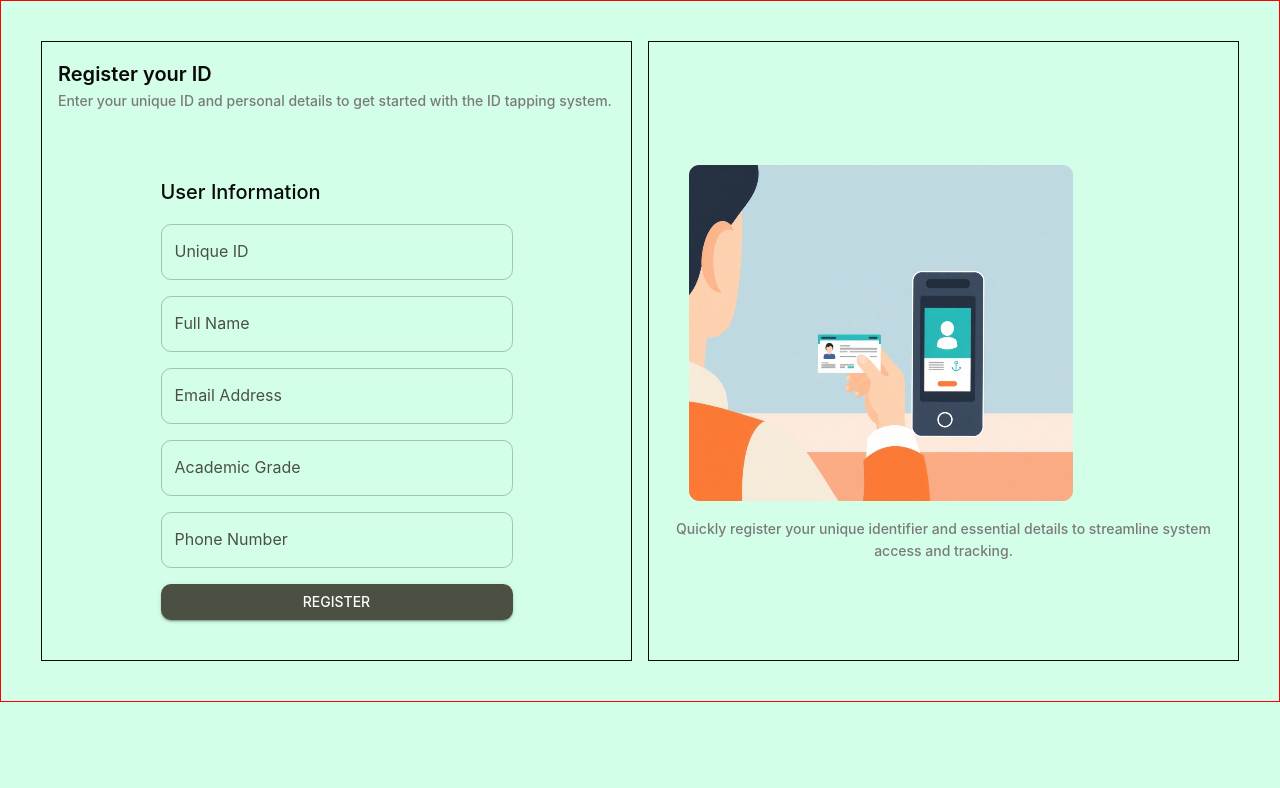
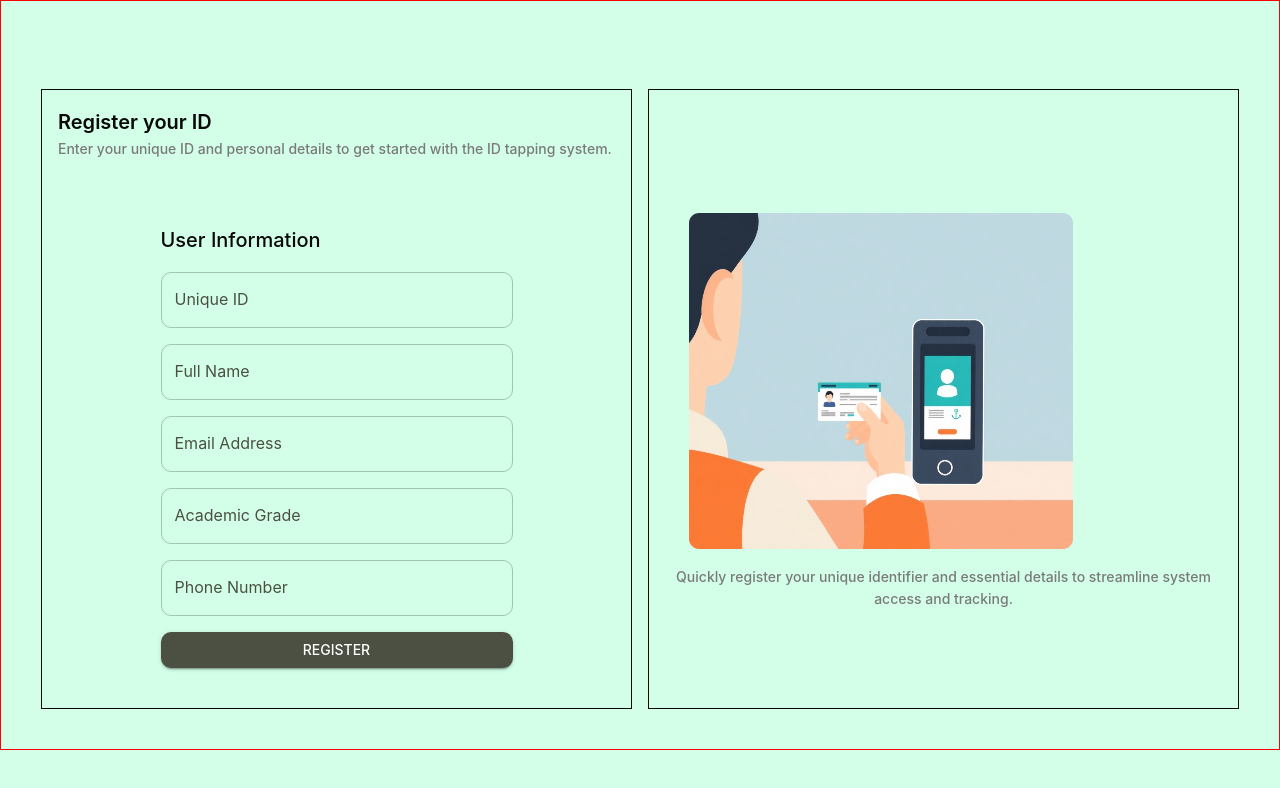
Before and after one commit to esamp001/id_tapping_system, a React (Create React App) app: page /register in a window 1280 px wide. Shown: the top 788 px of the page. Built offline with nearby package versions, Linux system fonts and the light colour scheme.

Commit message:
Auto commit: 10/27/2025, 3:59:20 PM

```diff
--- a/src/pages/Register.js
+++ b/src/pages/Register.js
@@ -5,7 +5,7 @@ import RightImage from "../assets/image_right.png"
 const Register = () => {
     return (
         <Box sx={{ border: '1px solid red' }}>
-            <Box sx={{ display: 'flex', flexWrap: 'wrap', p: 5, gap: 2 }}>
+            <Box sx={{ display: 'flex', flexWrap: 'wrap', p: 5, gap: 2, mt: 6 }}>
                 <Box
                     sx={{
                         border: '1px solid',
```
